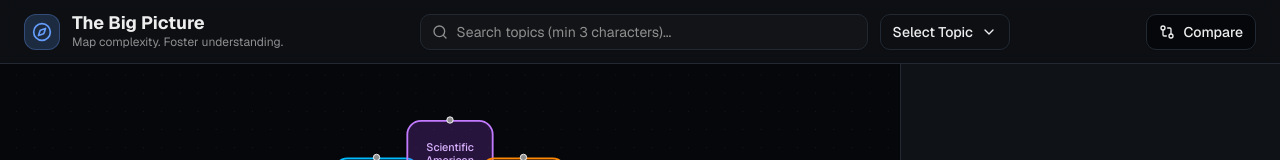
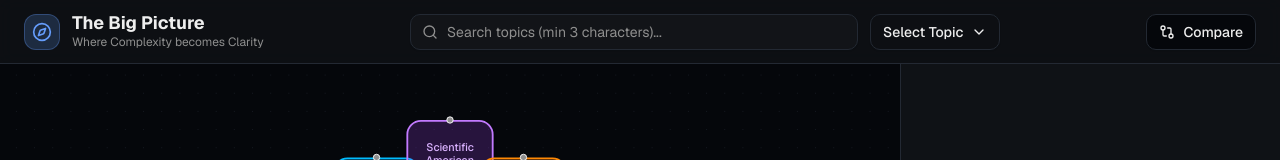
Before and after one commit to ivoleti18/the-big-picture, a Next.js app: page / in a window 1280 px wide. Shown: the top 160 px of the page. Built offline with nearby package versions, Linux system fonts and the light colour scheme.

Commit message:
Fix app header description

```diff
--- a/components/header/app-header.tsx
+++ b/components/header/app-header.tsx
@@ -40,7 +40,7 @@ export function AppHeader({
               The Big Picture
             </h1>
             <p className="text-xs text-muted-foreground mt-0.5">
-              Map complexity. Foster understanding.
+              Where Complexity becomes Clarity
             </p>
           </div>
         </div>
```
